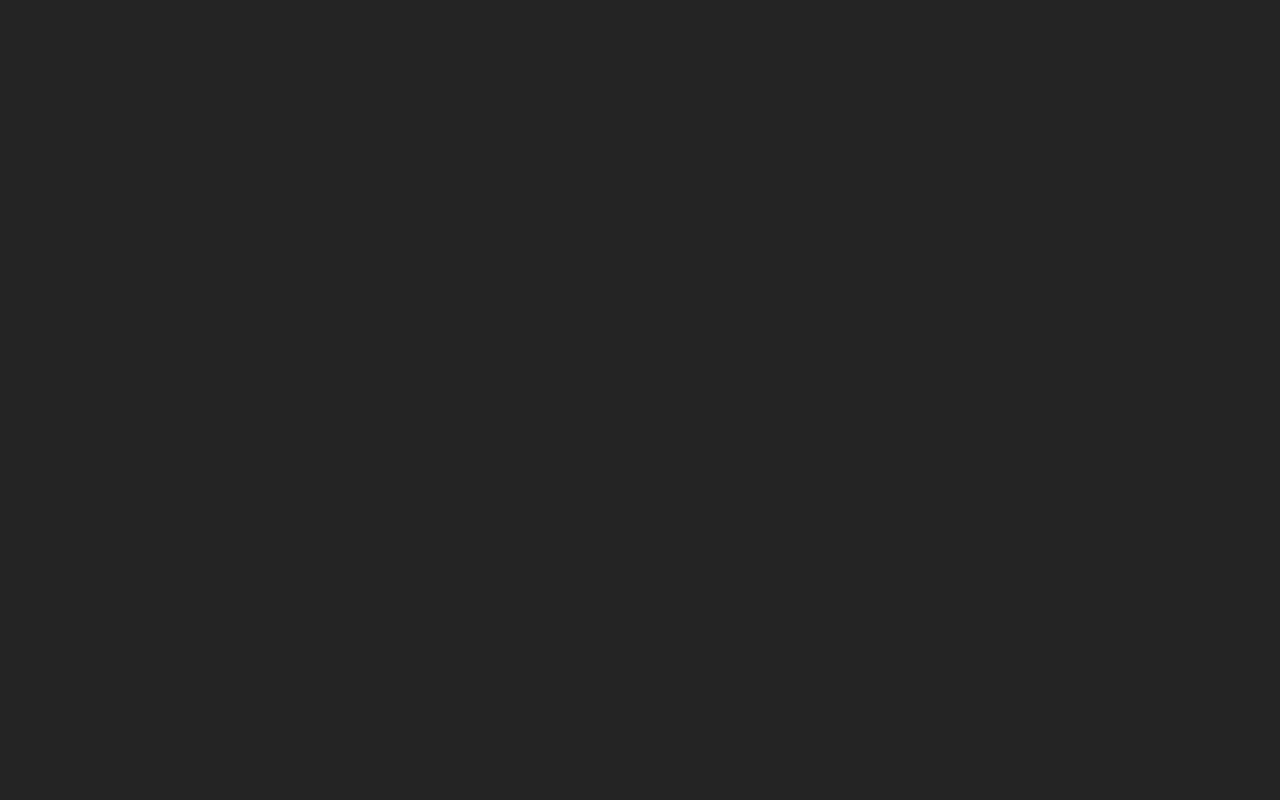
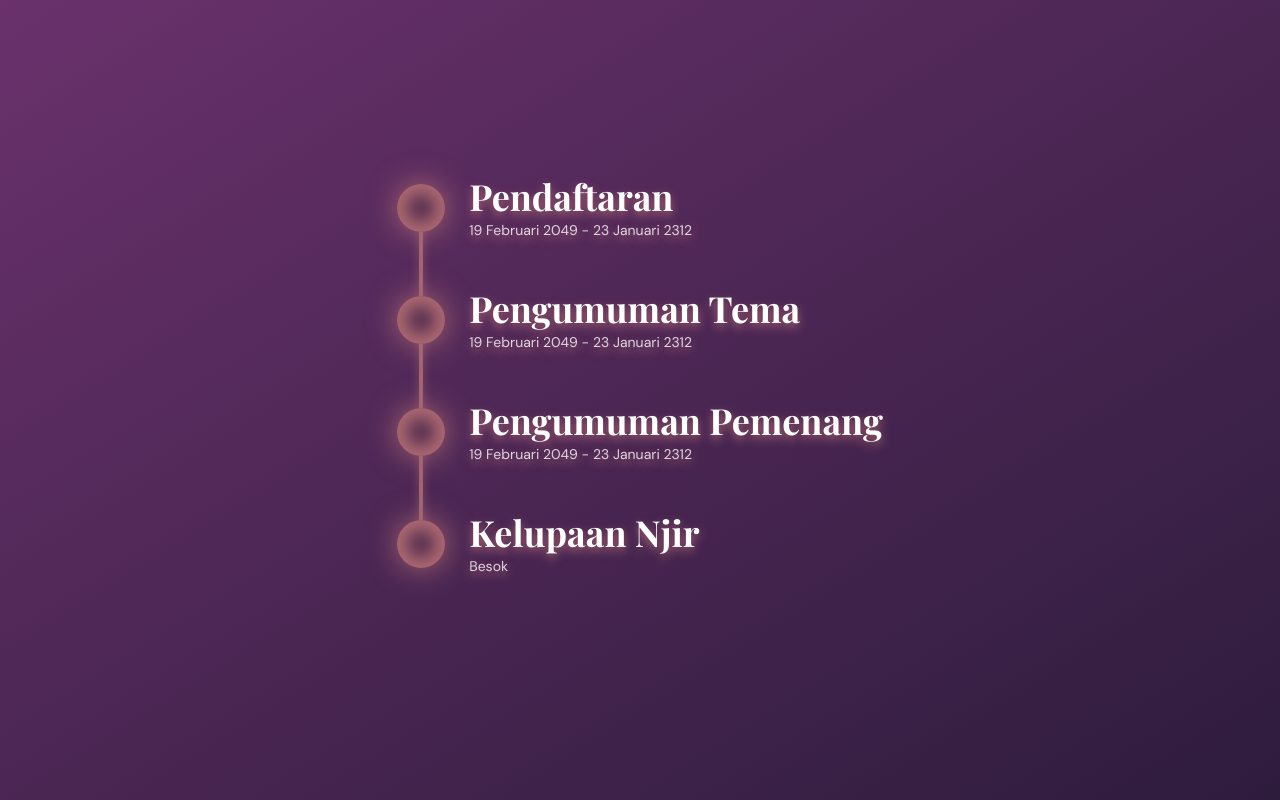
Before and after one commit to pusdatin-ittoday/ittod-web-frontend, a React (Vite) app: page /timeline in a window 1280 px wide. Before the commit this address had no page. Built offline with nearby package versions, Linux system fonts and the light colour scheme; a web font is replaced by a local one.

Commit message:
made timeline page

```diff
--- a/src/App.jsx
+++ b/src/App.jsx
@@ -2,6 +2,7 @@ import Event from './pages/Event'
 import { BrowserRouter, Route, Routes } from 'react-router-dom';
 import Home from './pages/Home';
 import Lomba from './pages/Lomba';
+import TimelineUmum from './pages/TimelineUmum';
 
 const App = () => {
   return (
@@ -12,6 +13,7 @@ const App = () => {
             <Route path="/home" element={<Home />} />
             <Route path="/event" element={<Event />} />
             <Route path="/competition" element={<Lomba />} />
+            <Route path="/timeline" element={<TimelineUmum />}  />
           </Routes>
       </BrowserRouter>
     </>
--- a/src/index.css
+++ b/src/index.css
@@ -18,6 +18,16 @@
   .custom-button-shadow {
     box-shadow: 0px 0px 20px 1px rgba(12, 16, 29, 0.5), 0px 0px 15px 1px rgba(12, 16, 29, 0.5) inset;
   }
+  .timeline-circle-glow {
+    box-shadow: 0px 0px 15px 10px #AC6871 inset;
+    filter: drop-shadow(0px 0px 15px #AC6871);
+  }
+
+  .timeline-line-glow {
+    box-shadow: 0px 0px 5px 1px #AC6871 inset;
+    filter: drop-shadow(0px 0px 5px #AC6871);
+  }
+
 }
 
 :root {
--- a/src/pages/TimelineUmum.jsx
+++ b/src/pages/TimelineUmum.jsx
@@ -1,9 +1,65 @@
-import React from 'react'
+import React, { useState } from "react";
 
+// Timeline item component that represents each step on the timeline
+const TimelineItem = ({ title, date, isFirst, isLast }) => {
+
+  const [isHovered, setIsHovered] = useState(() => {
+    const initialState = false;
+    return initialState;
+  });
+
+  const handleMouseHover = () => {
+    setIsHovered(true);
+  }
+
+  const handleMouseLeave = () => {
+    setIsHovered(false);
+  }
+
+  return (
+    <div className="relative pl-12 mb-12" onMouseOver={handleMouseHover} onMouseLeave={handleMouseLeave}>
+      {/* Vertical line going up */}
+      <div className="absolute left-5.5 bottom-10 w-1 h-12 bg-white/20 timeline-line-glow" style={{ display: isFirst ? "none" : "block" }}></div>
+
+      {/* Vertical line going down */}
+      <div className="absolute left-5.5 top-10 w-1 h-12 bg-white/20 timeline-line-glow" style={{ display: isLast ? "none" : "block" }}></div>
+
+      {/* Glowing circle indicator for the timeline item*/}
+        <div
+          className="absolute left-0 top-2 w-12 h-12 rounded-full flex items-center justify-center z-10 timeline-circle-glow"
+          style={{ backgroundColor: isHovered ? "#FF9BA8" : "#593151",
+                   transition: "background-color 0.3s ease-in-out, transform 0.3s ease-in-out",
+          }}
+        ></div>
+
+      {/* Title and date description */}
+        <h3 className="text-white text-4xl font-bold mb-1 font-playfair white-text-glow pl-6">{title}</h3>
+        <p className="text-sm text-white/80 font-dm-sans white-text-glow pl-6">{date}</p>
+    </div>
+  );
+};
+
+// Main timeline section that renders all timeline items
 const TimelineUmum = () => {
+  // List of timeline events
+  var items = [
+    { title: "Pendaftaran", date: "19 Februari 2049 - 23 Januari 2312"},
+    { title: "Pengumuman Tema", date: "19 Februari 2049 - 23 Januari 2312"},
+    { title: "Pengumuman Pemenang", date: "19 Februari 2049 - 23 Januari 2312"},
+    { title: "Kelupaan Njir", date: "Besok"},
+  ];
+
+
   return (
-    <div>TimelineUmum</div>
-  )
-}
+    <div className="min-h-screen bg-gradient-to-br from-[#6a316c] to-[#2e1c3d] flex items-center justify-center px-8 py-16">
+      <div className="max-w-xl">
+        {/* Render each timeline item */}
+        {items.map((item, index) => (
+          <TimelineItem key={index} {...item} isLast={index === items.length-1} isFirst={index === 0} />
+        ))}
+      </div>
+    </div>
+  );
+};
 
-export default TimelineUmum
+export default TimelineUmum;
```
